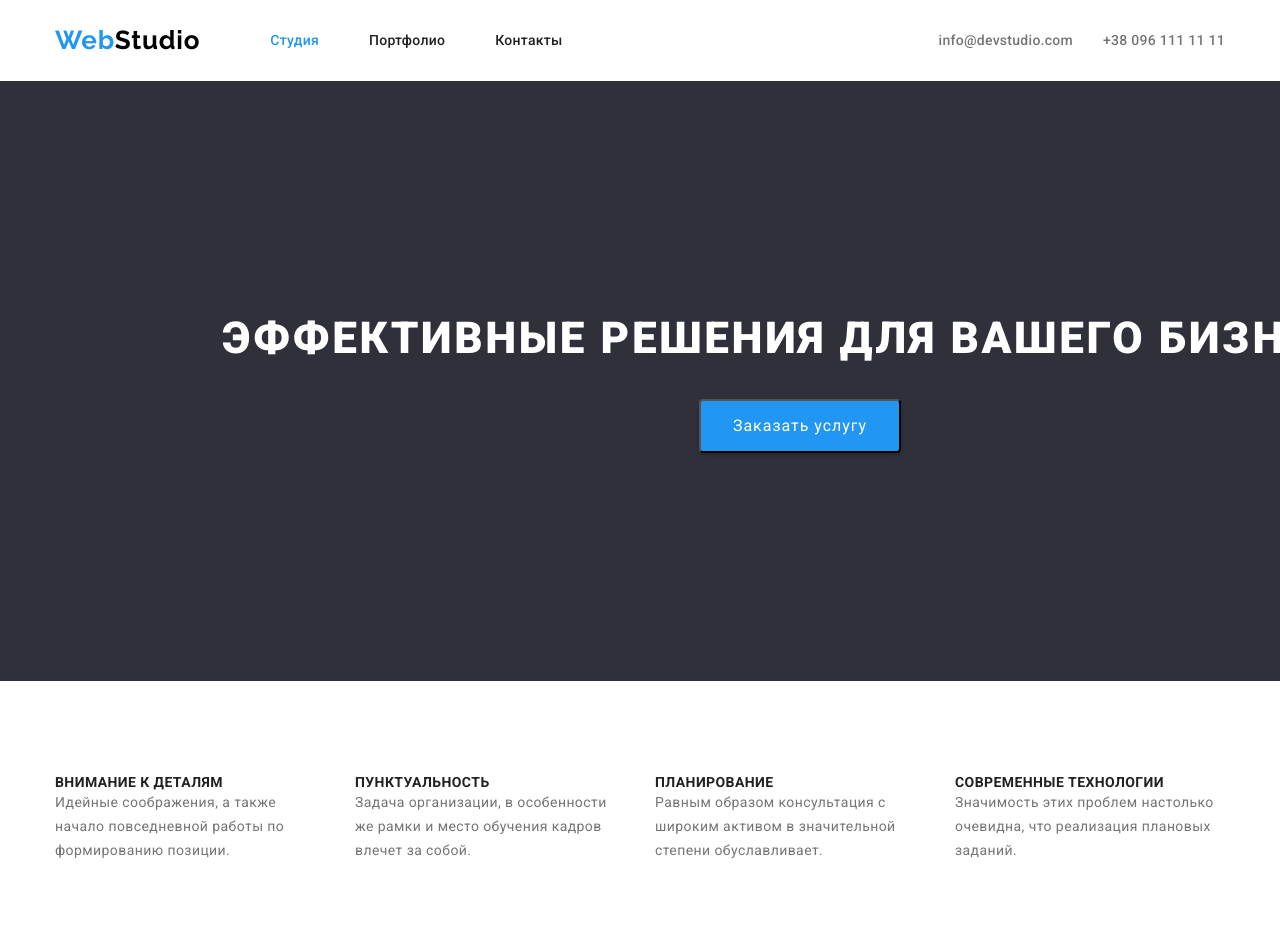
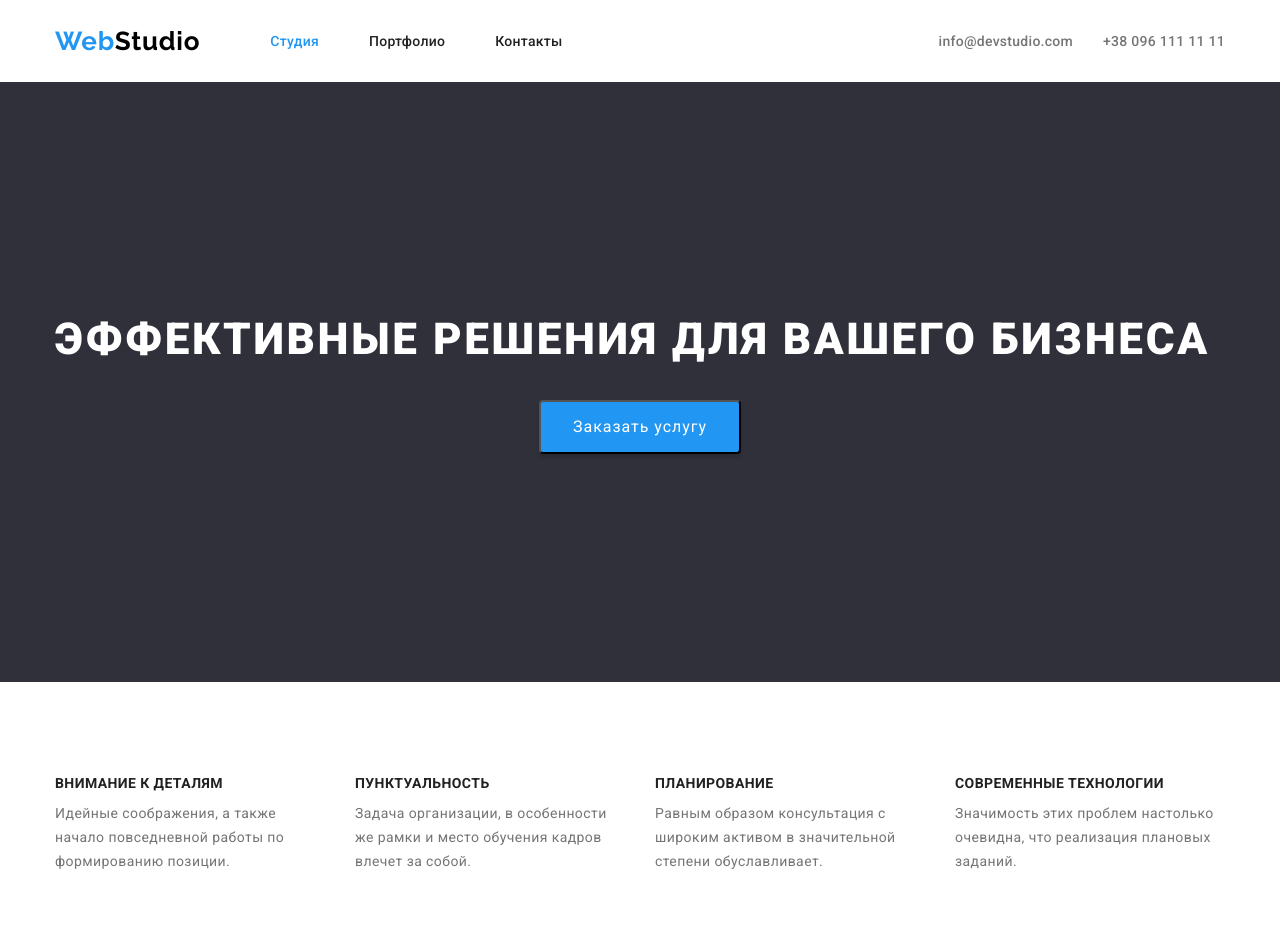
Before and after one commit to Bezpalyy/goit-markup-hw-03, a plain HTML site: page index.html in a window 1280 px wide. Shown: the top 952 px of the page. Drawn offline with nearby package versions, Linux system fonts and the light colour scheme.

Commit message:
hm-03 25.05

```diff
--- a/css/style.css
+++ b/css/style.css
@@ -57,9 +57,9 @@ img {
 }
 
 .container {
-  width: 1170px;
-  margin-left: 15px;
-  margin-right: 15px;
+  width: 1200px;
+  padding-left: 15px;
+  padding-right: 15px;
   margin-left: auto;
   margin-right: auto;
 }
@@ -69,8 +69,7 @@ img {
 /*-----HEADER-----*/
 
 .header {
-  padding-top: 25px;
-  padding-bottom: 25px;
+  border-bottom: 1px;
 }
 
 .menu {
@@ -97,6 +96,11 @@ img {
   margin-right: 70px;
 }
 
+.menu-item {
+  padding-top: 32px;
+  padding-bottom: 32px;
+}
+
 .menu-item:not(:last-child) {
   margin-right: 50px;
 }
@@ -119,13 +123,16 @@ img {
   color: #2196f3;
 }
 
+.adress-list-item:not(:last-child) {
+  margin-right: 30px;
+}
+
 .email-adress {
   font-weight: 500;
   font-size: 14px;
   line-height: 1.14;
   letter-spacing: 0.02em;
   color: #757575;
-  margin-right: 30px;
 }
 
 .email-adress:hover,
@@ -151,7 +158,6 @@ img {
 /*------HERO-----*/
 
 .hero {
-  width: 1600px;
   height: 600px;
   background-color: #2f303a;
   margin-left: auto;
@@ -159,13 +165,15 @@ img {
   display: flex;
   justify-content: center;
   align-items: center;
+  padding-top: 200px;
+  padding-bottom: 200px;
 }
 
 .main-title {
   font-weight: 900;
   font-size: 44px;
   line-height: 1.36;
-
+  max-width: max-content;
   text-align: center;
   letter-spacing: 0.06em;
   text-transform: uppercase;
@@ -199,6 +207,11 @@ img {
 
 /*-----OUR ADVANTAGES*/
 
+.section-our {
+  padding-top: 94px;
+  padding-bottom: 94px;
+}
+
 .our-list {
   display: flex;
   margin-top: -30px;
@@ -217,6 +230,7 @@ img {
   line-height: 1.14;
   letter-spacing: 0.03em;
   text-transform: uppercase;
+  margin-bottom: 10px;
 }
 
 .our-list-text {
@@ -231,6 +245,10 @@ img {
 /*-----/OUR ADVANTAGES-----*/
 
 /*-----ABOUT-----*/
+
+.about {
+  padding-bottom: 94px;
+}
 
 .about-title {
   font-weight: 700;
@@ -261,7 +279,8 @@ img {
   width: 1600px;
   margin-left: auto;
   margin-right: auto;
-  margin-bottom: 94px;
+  padding-top: 94px;
+  padding-bottom: 94px;
   background-color: #f5f4fa;
 }
 
@@ -280,7 +299,8 @@ img {
 
 .team-item-subtitle {
   padding-top: 30px;
-  border: 1px solid #e0dddd;
+  padding-bottom: 30px;
+  /* border: 1px solid #e0dddd; */
 }
 
 .title-team {
@@ -289,8 +309,7 @@ img {
   line-height: 1.16;
   letter-spacing: 0.03em;
   text-align: center;
-  padding-top: 94px;
-  padding-bottom: 50px;
+  margin-bottom: 50px;
 }
 
 .title-name {
@@ -308,7 +327,6 @@ img {
   line-height: 1.19;
   text-align: center;
   letter-spacing: 0.03em;
-  margin-bottom: 30px;
   color: #757575;
 }
 
@@ -352,10 +370,6 @@ img {
 /*-----/FOOTER-----*/
 
 /*-----PORTFOLIO-----*/
-
-/* .portfolio-navigation {
-  display: flex;
-} */
 
 .portfolio-list {
   display: flex;
--- a/index.html
+++ b/index.html
@@ -41,12 +41,12 @@
           </ul>
         </nav>
         <ul class="adress-list list">
-          <li>
+          <li class="adress-list-item">
             <a class="email-adress link" href="mailto:info@devstudio.com"
               >info@devstudio.com</a
             >
           </li>
-          <li>
+          <li class="adress-list-item">
             <a class="phone-number link" href="tel:+380961111111"
               >+38 096 111 11 11</a
             >
@@ -56,14 +56,14 @@
     </header>
     <main>
       <!--hero-->
-      <section class="hero section">
-        <div class="hero-item">
+      <section class="hero">
+        <div class="container">
           <h1 class="main-title">Эффективные решения для вашего бизнеса</h1>
           <button class="modl-btn" type="button">Заказать услугу</button>
         </div>
       </section>
       <!--Our advantages-->
-      <section class="section-our container section">
+      <section class="section-our container">
         <ul class="our-list list">
           <li class="our-list-item">
             <h3 class="our-suptitle">Внимание к деталям</h3>
@@ -96,7 +96,7 @@
         </ul>
       </section>
       <!--about-->
-      <section class="about container section">
+      <section class="about container">
         <h2 class="about-title">Чем мы занимаемся</h2>
         <ul class="about-list list">
           <li class="about-item">
```
